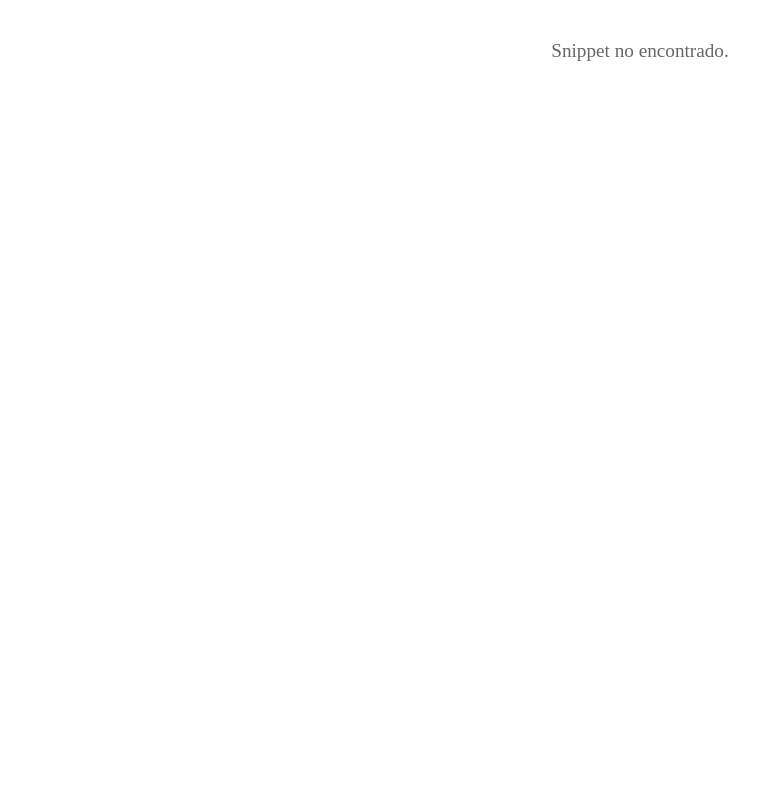
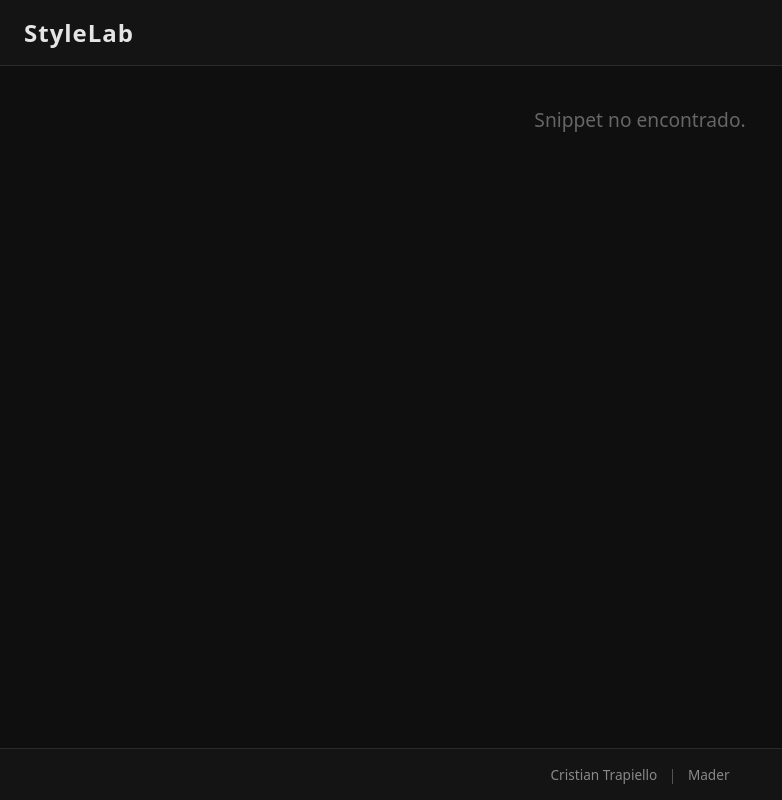
Before and after one commit to CrisMader/StyleLab, a React (Vite) app: page /snippet/1 in a window 1280 px wide. Shown: the whole page, without its empty margins (0-782 px from the left). Built offline with nearby package versions, Linux system fonts and the light colour scheme; no server answers.

Commit message:
Adding dark mode, navbar and footer

```diff
--- a/src/App.tsx
+++ b/src/App.tsx
@@ -1,13 +1,21 @@
 import { Routes, Route } from 'react-router-dom'
+import { Header } from './components/Header'
+import { Footer } from './components/Footer'
 import { Home } from './pages/Home'
 import { SnippetDetail } from './pages/SnippetDetail'
 
 function App() {
   return (
-    <Routes>
-      <Route path="/" element={<Home />} />
-      <Route path="/snippet/:id" element={<SnippetDetail />} />
-    </Routes>
+    <>
+      <Header />
+      <main>
+        <Routes>
+          <Route path="/" element={<Home />} />
+          <Route path="/snippet/:id" element={<SnippetDetail />} />
+        </Routes>
+      </main>
+      <Footer />
+    </>
   )
 }
 
--- /dev/null
+++ b/src/components/Footer.tsx
@@ -0,0 +1,7 @@
+import styles from '../styles/Footer.module.css'
+
+export const Footer = () => (
+  <footer className={styles.footer}>
+    <p>Cristian Trapiello <span className={styles.separator}>|</span> Mader</p>
+  </footer>
+)
--- /dev/null
+++ b/src/components/Header.tsx
@@ -0,0 +1,7 @@
+import styles from '../styles/Header.module.css'
+
+export const Header = () => (
+  <header className={styles.header}>
+    <h1 className={styles.logo}>StyleLab</h1>
+  </header>
+)
--- a/src/main.tsx
+++ b/src/main.tsx
@@ -2,6 +2,7 @@ import { StrictMode } from 'react'
 import { createRoot } from 'react-dom/client'
 import { BrowserRouter } from 'react-router-dom'
 import App from './App.tsx'
+import './styles/global.css'
 
 createRoot(document.getElementById('root')!).render(
   <StrictMode>
--- /dev/null
+++ b/src/styles/Footer.module.css
@@ -0,0 +1,14 @@
+.footer {
+  margin-top: auto;
+  padding: 16px 24px;
+  border-top: 1px solid #2a2a2a;
+  background-color: #141414;
+  text-align: center;
+  font-size: 0.85rem;
+  color: #888;
+}
+
+.separator {
+  margin: 0 8px;
+  color: #555;
+}
--- /dev/null
+++ b/src/styles/Header.module.css
@@ -0,0 +1,12 @@
+.header {
+  padding: 16px 24px;
+  border-bottom: 1px solid #2a2a2a;
+  background-color: #141414;
+}
+
+.logo {
+  font-size: 1.5rem;
+  font-weight: 700;
+  letter-spacing: 1px;
+  color: #e5e5e5;
+}
--- /dev/null
+++ b/src/styles/global.css
@@ -0,0 +1,18 @@
+*, *::before, *::after {
+  box-sizing: border-box;
+  margin: 0;
+  padding: 0;
+}
+
+body {
+  background-color: #0f0f0f;
+  color: #e5e5e5;
+  font-family: system-ui, sans-serif;
+  min-height: 100vh;
+}
+
+#root {
+  display: flex;
+  flex-direction: column;
+  min-height: 100vh;
+}
```
